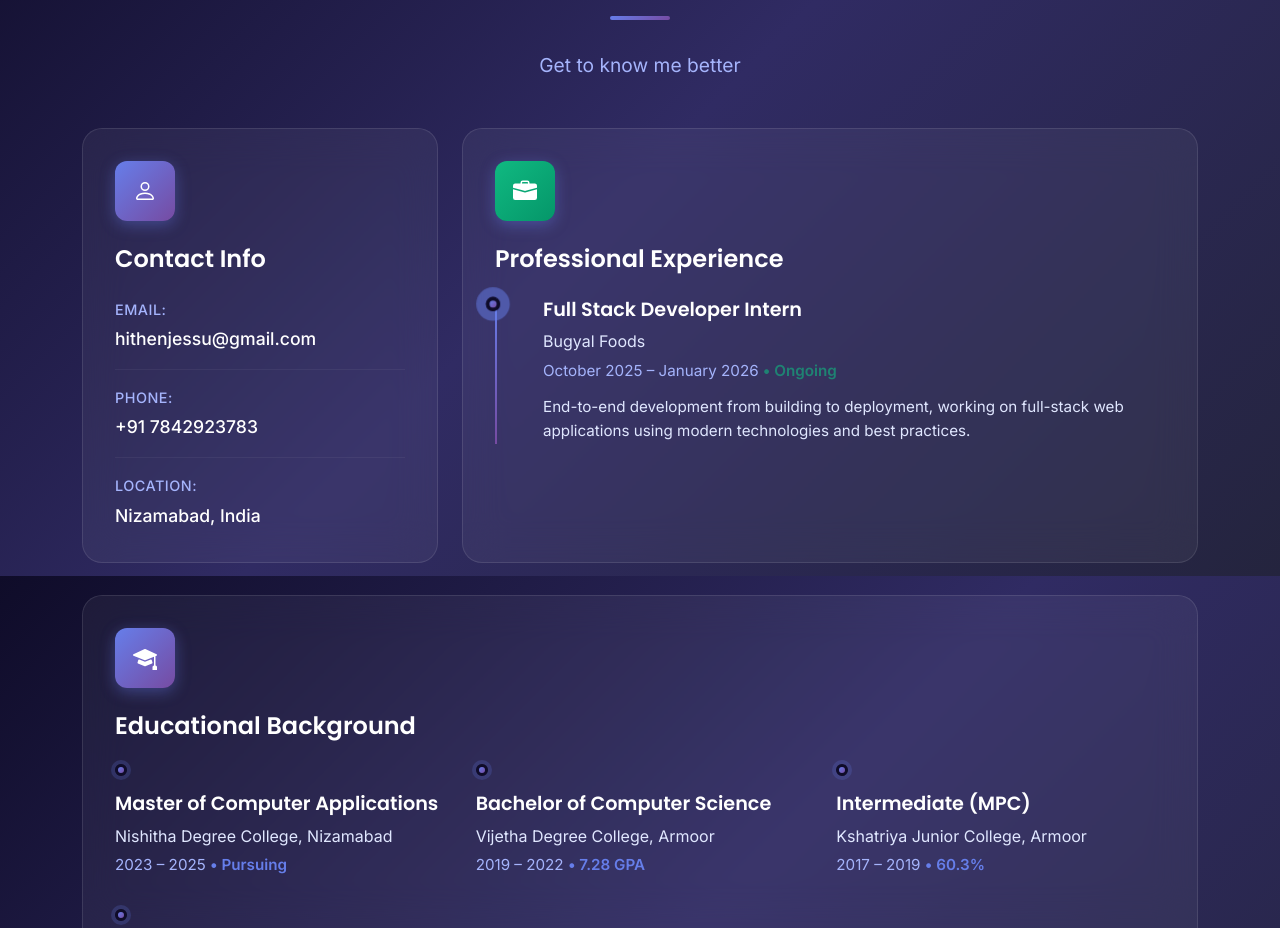
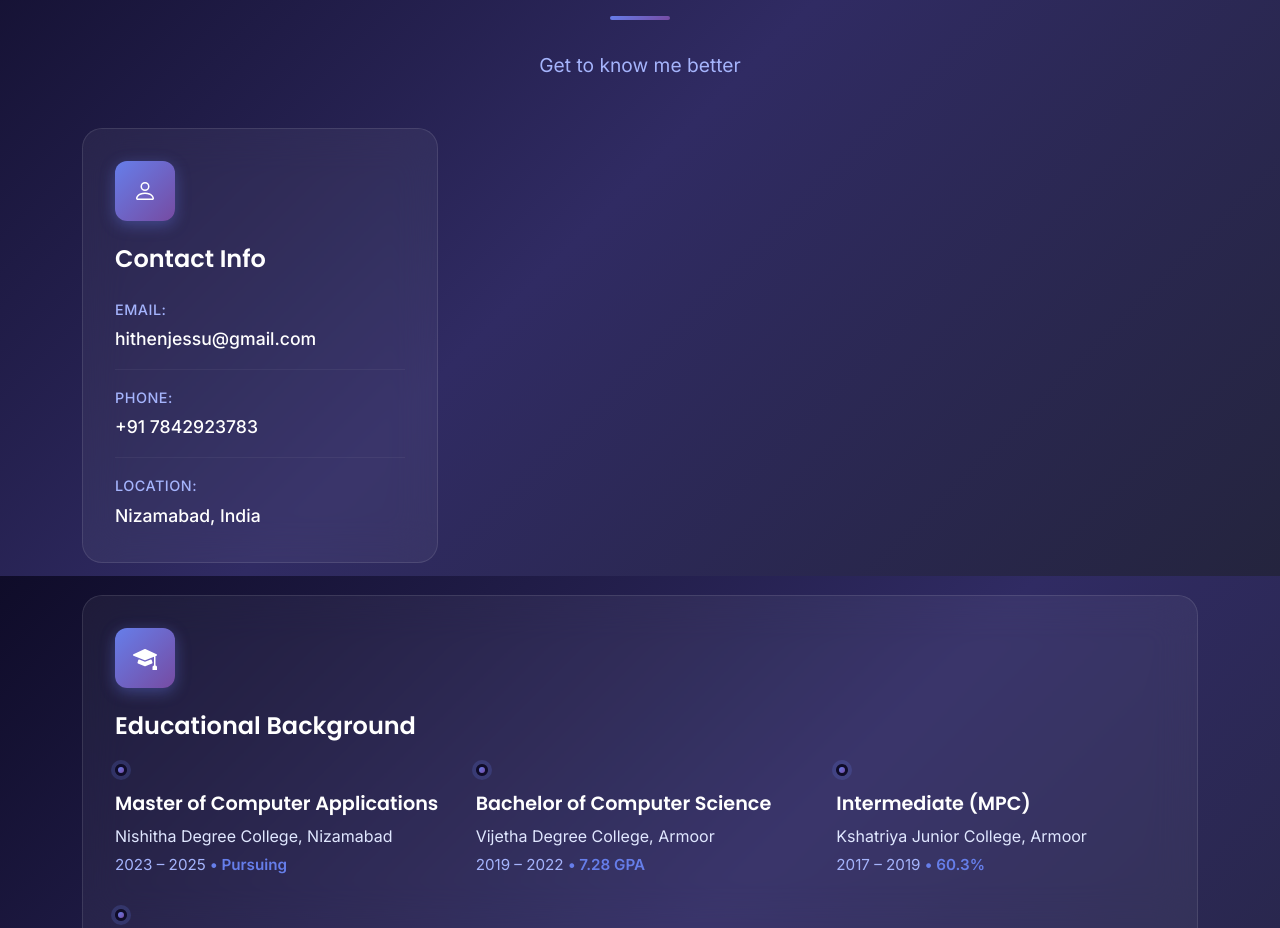
Before and after one commit to HithenJ/myportfolio, an Angular app: page / in a window 1280 px wide. Shown: the part 1024-1952 px from the top of the page. Built offline with nearby package versions, Linux system fonts and the light colour scheme.

Commit message:
adjustment

```diff
--- a/src/app/component/about/about.component.html
+++ b/src/app/component/about/about.component.html
@@ -11,8 +11,7 @@
         <div class="info-card">
           <div class="card-icon">
             <svg xmlns="http://www.w3.org/2000/svg" width="24" height="24" fill="currentColor" viewBox="0 0 16 16">
-              <path
-                d="M8 8a3 3 0 1 0 0-6 3 3 0 0 0 0 6Zm2-3a2 2 0 1 1-4 0 2 2 0 0 1 4 0Zm4 8c0 1-1 1-1 1H3s-1 0-1-1 1-4 6-4 6 3 6 4Zm-1-.004c-.001-.246-.154-.986-.832-1.664C11.516 10.68 10.289 10 8 10c-2.29 0-3.516.68-4.168 1.332-.678.678-.83 1.418-.832 1.664h10Z" />
+              <path d="M8 8a3 3 0 1 0 0-6 3 3 0 0 0 0 6Zm2-3a2 2 0 1 1-4 0 2 2 0 0 1 4 0Zm4 8c0 1-1 1-1 1H3s-1 0-1-1 1-4 6-4 6 3 6 4Zm-1-.004c-.001-.246-.154-.986-.832-1.664C11.516 10.68 10.289 10 8 10c-2.29 0-3.516.68-4.168 1.332-.678.678-.83 1.418-.832 1.664h10Z" />
             </svg>
           </div>
           <h3 class="card-title">Contact Info</h3>
@@ -32,36 +31,6 @@
           </div>
         </div>
       </div>
-
-      <!-- Experience Card -->
-      <div class="col-lg-8 col-md-6">
-        <div class="info-card experience-card">
-          <div class="card-icon experience-icon">
-            <svg xmlns="http://www.w3.org/2000/svg" width="24" height="24" fill="currentColor" viewBox="0 0 16 16">
-              <path
-                d="M6.5 1A1.5 1.5 0 0 0 5 2.5V3H1.5A1.5 1.5 0 0 0 0 4.5v1.384l7.614 2.03a1.5 1.5 0 0 0 .772 0L16 5.884V4.5A1.5 1.5 0 0 0 14.5 3H11v-.5A1.5 1.5 0 0 0 9.5 1h-3zm0 1h3a.5.5 0 0 1 .5.5V3H6v-.5a.5.5 0 0 1 .5-.5z" />
-              <path
-                d="M0 12.5A1.5 1.5 0 0 0 1.5 14h13a1.5 1.5 0 0 0 1.5-1.5V6.85L8.129 8.947a.5.5 0 0 1-.258 0L0 6.85v5.65z" />
-            </svg>
-          </div>
-          <h3 class="card-title">Professional Experience</h3>
-          <div class="timeline">
-            <div class="timeline-item">
-              <div class="timeline-marker active-marker"></div>
-              <div class="timeline-content">
-                <h4 class="timeline-title">Full Stack Developer Intern</h4>
-                <p class="timeline-institution">Bugyal Foods</p>
-                <p class="timeline-period">October 2025 – January 2026 <span class="timeline-status">• Ongoing</span>
-                </p>
-                <p class="timeline-description">
-                  End-to-end development from building to deployment, working on full-stack web applications
-                  using modern technologies and best practices.
-                </p>
-              </div>
-            </div>
-          </div>
-        </div>
-      </div>
     </div>
 
     <!-- Education Section (Full Width) -->
@@ -70,10 +39,8 @@
         <div class="info-card education-card">
           <div class="card-icon">
             <svg xmlns="http://www.w3.org/2000/svg" width="24" height="24" fill="currentColor" viewBox="0 0 16 16">
-              <path
-                d="M8.211 2.047a.5.5 0 0 0-.422 0l-7.5 3.5a.5.5 0 0 0 .025.917l7.5 3a.5.5 0 0 0 .372 0L14 7.14V13a1 1 0 0 0-1 1v2h3v-2a1 1 0 0 0-1-1V6.739l.686-.275a.5.5 0 0 0 .025-.917l-7.5-3.5Z" />
-              <path
-                d="M4.176 9.032a.5.5 0 0 0-.656.327l-.5 1.7a.5.5 0 0 0 .294.605l4.5 1.8a.5.5 0 0 0 .372 0l4.5-1.8a.5.5 0 0 0 .294-.605l-.5-1.7a.5.5 0 0 0-.656-.327L8 10.466 4.176 9.032Z" />
+              <path d="M8.211 2.047a.5.5 0 0 0-.422 0l-7.5 3.5a.5.5 0 0 0 .025.917l7.5 3a.5.5 0 0 0 .372 0L14 7.14V13a1 1 0 0 0-1 1v2h3v-2a1 1 0 0 0-1-1V6.739l.686-.275a.5.5 0 0 0 .025-.917l-7.5-3.5Z" />
+              <path d="M4.176 9.032a.5.5 0 0 0-.656.327l-.5 1.7a.5.5 0 0 0 .294.605l4.5 1.8a.5.5 0 0 0 .372 0l4.5-1.8a.5.5 0 0 0 .294-.605l-.5-1.7a.5.5 0 0 0-.656-.327L8 10.466 4.176 9.032Z" />
             </svg>
           </div>
           <h3 class="card-title">Educational Background</h3>
@@ -117,5 +84,6 @@
         </div>
       </div>
     </div>
+
   </div>
 </section>
```
